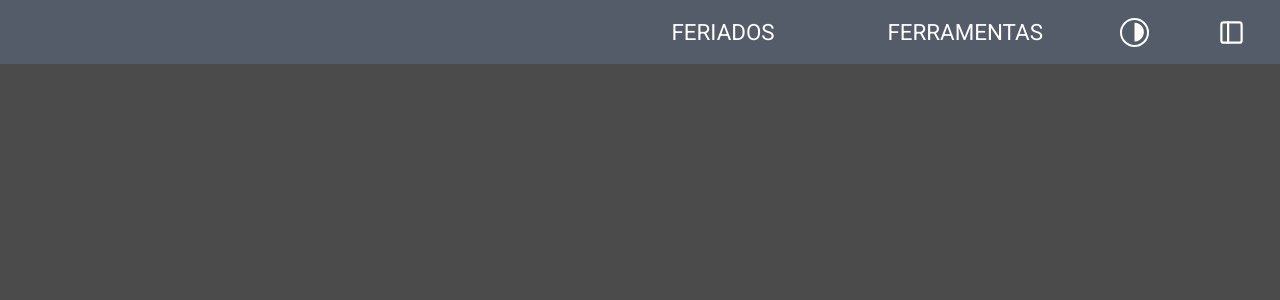
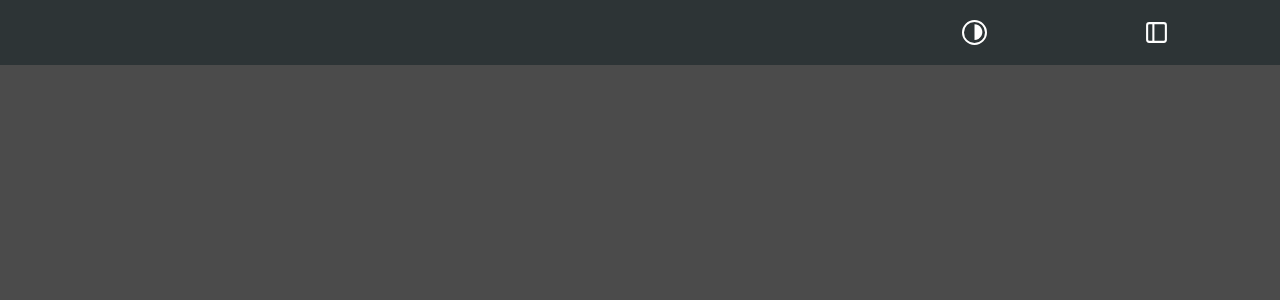
Before and after one commit to Guribeiro/cronometro, a React (Create React App) app: page / in a window 1280 px wide. Shown: the top 300 px of the page. Built offline with nearby package versions, Linux system fonts and the light colour scheme.

Commit message:
add Header component

```diff
--- a/src/App.scss
+++ b/src/App.scss
@@ -1,14 +1,33 @@
-$primary-color: #4b4b4b;
 
 @import './components/Header/style';
+@import './styles/variables';
+
+* {
+    box-sizing: border-box;
+    margin: 0;
+    padding: 0;
+    outline: 0;
+  }
+
+  html {
+    /* a cada 1rem será considera 10px */
+    font-size: 62.5%;
+  }
+
 
 body{
 
-    background-color:$primary-color;
+    background-color:$body-color;
     font-family: 'Roboto', sans-serif;
     height: 100vh;
     text-rendering: optimizelegibility;
     -webkit-font-smoothing: antialiased;
 
     font-size: 1.6rem;
+
+    a{
+        color: white;
+        text-decoration: none;
+        font-size: 1.6rem;
+    }
 }
--- a/src/components/Header/index.js
+++ b/src/components/Header/index.js
@@ -12,47 +12,25 @@ class Header extends Component {
                 font: '',
             }
         }
-        this.getColors = this.getColors.bind(this);
+
     }
 
 
-    getColors(){
-        const backcolor = window.getComputedStyle(document.body).getPropertyValue("background-color")
-
-        alert('Cor de fundo: ' + backcolor)
-    }
 
     render() {
         return (
             <div className="header">
-                <div className="primeiro"></div>
                 <nav>
-                    <div className="container-menu">
-                        <ul>
-                            <li>
-                                <a href="/">
-                                    Feriados
-                            </a>
-                            </li>
+                    <div></div>
+                    <section>
+                        <a href="/" >
+                            <WiMoonFirstQuarter className='icon-navbar' size='25' />
+                        </a>
+                        <a href="/">
+                            <FiSidebar size='25' color='white' />
+                        </a>
 
-                            <li>
-                                <a href="/">
-                                    Ferramentas
-                            </a>
-                            </li>
-                        </ul>
-                    </div>
-                    <div className="container-menu-config">
-                        <ul>
-                            <li>
-                                <WiMoonFirstQuarter className='icon-menu' color='white' size='25' onClick={this.getColors}/>
-                            </li>
-
-                            <li>
-                                <FiSidebar size='27' color='white' />
-                            </li>
-                        </ul>
-                    </div>
+                    </section>
                 </nav>
             </div>
         );
--- a/src/components/Header/style.scss
+++ b/src/components/Header/style.scss
@@ -1,70 +1,51 @@
-$header-color: #535c68;
-$font-menu: #fff;
+@import '../../styles/variables';
 
-@mixin flexDisplay() {
-    display: flex;
-    justify-content: center;
-    align-items: center;
-}
+.header{
+    background-color: $primary-color;
 
-@mixin standardFormat() {
-    height: 100%;
-    width: 100%;
-}
+    nav{
 
-.header {
-    background-color: $header-color;
-    width: 100%;
-    @include flexDisplay();
+        width: 95%;
+        height: 100%;
+        max-width: 1280px;
 
-    div {
-        width: 60%;
-    }
-    nav {
-        font-size: 1.1rem;
-        width: 40%;
-        min-width: 678px;
-        height: 8vh;
-        @include flexDisplay();
-        justify-content: space-evenly;
+        display: flex;
+        justify-content: space-between;
+        align-items: center;
 
-        .container-menu {
-            @include standardFormat();
+        margin: auto;
+
+
+        div{
+            width: 70%;
+            height: 50px;
         }
 
-        .container-menu-config {
-            width: 40%;
+        section{
+            width: 30%;
             height: 100%;
+            display: flex;
+
         }
 
-        a {
-            text-decoration: none;
-            color: white;
+        a{
+            width: 100%;
+            padding: 2rem;
+            display: flex;
+            align-items: center;
+            justify-content: center;
             text-transform: uppercase;
-            font-size: 1.4rem;
-            padding: 2.4rem;
-            transition: all 250ms linear 0s;
+
+            &:hover{
+                background-color: lighten($primary-color, 10);
+            }
+
+            .icon-navbar{
+                border: 2px solid white;
+                border-radius: 50px;
+            }
         }
 
-        ul {
-            @include flexDisplay();
-            @extend .container-menu;
 
-            li {
-                @include flexDisplay();
-                @include standardFormat();
-                cursor: pointer;
-
-                &:hover {
-                    background-color: lighten($header-color, 10);
-                }
-
-                .icon-menu {
-                    border: 2px solid $font-menu;
-                    border-radius: 50px;
-                    color: $font-menu;
-                }
-            }
-        }
     }
 }
--- /dev/null
+++ b/src/styles/_variables.scss
@@ -0,0 +1,2 @@
+$primary-color: #2d3436;
+$body-color: #4b4b4b;
```
Also changed, not shown: public/index.html (+1 -21 lines).
